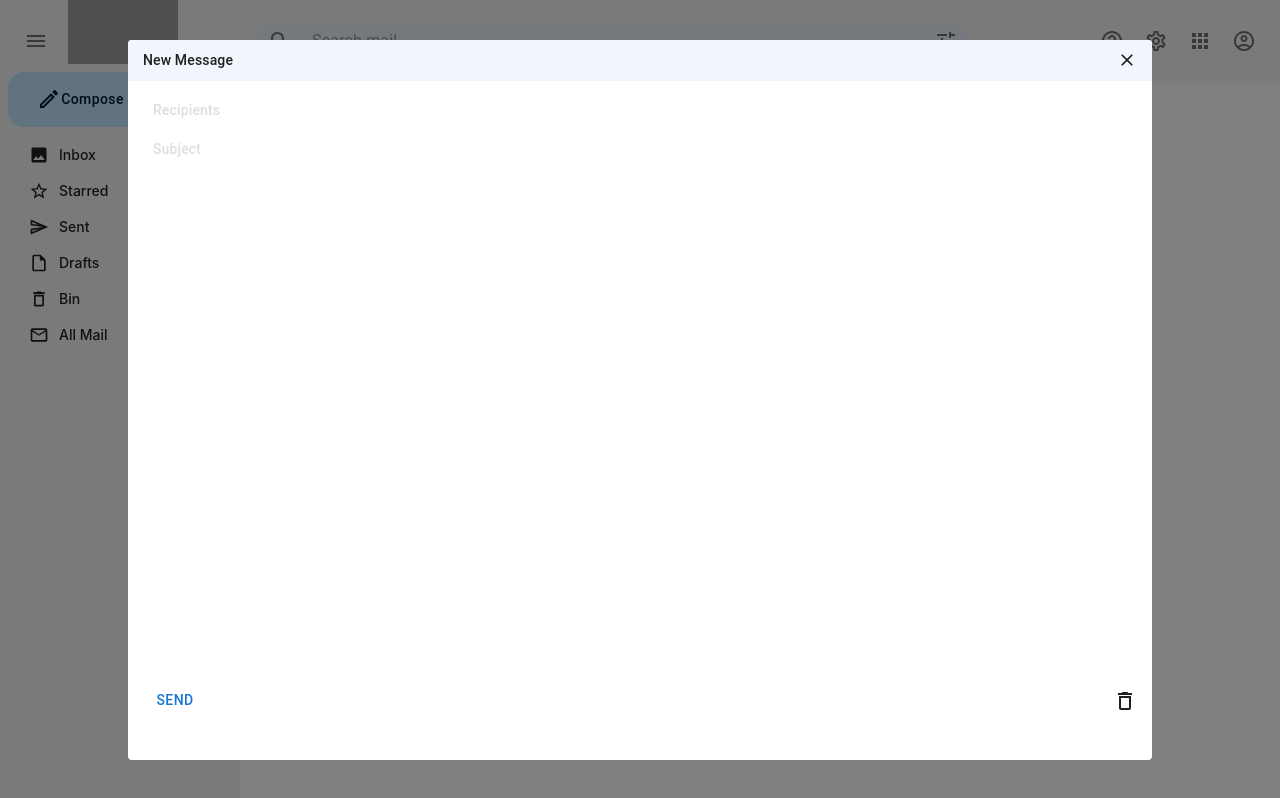
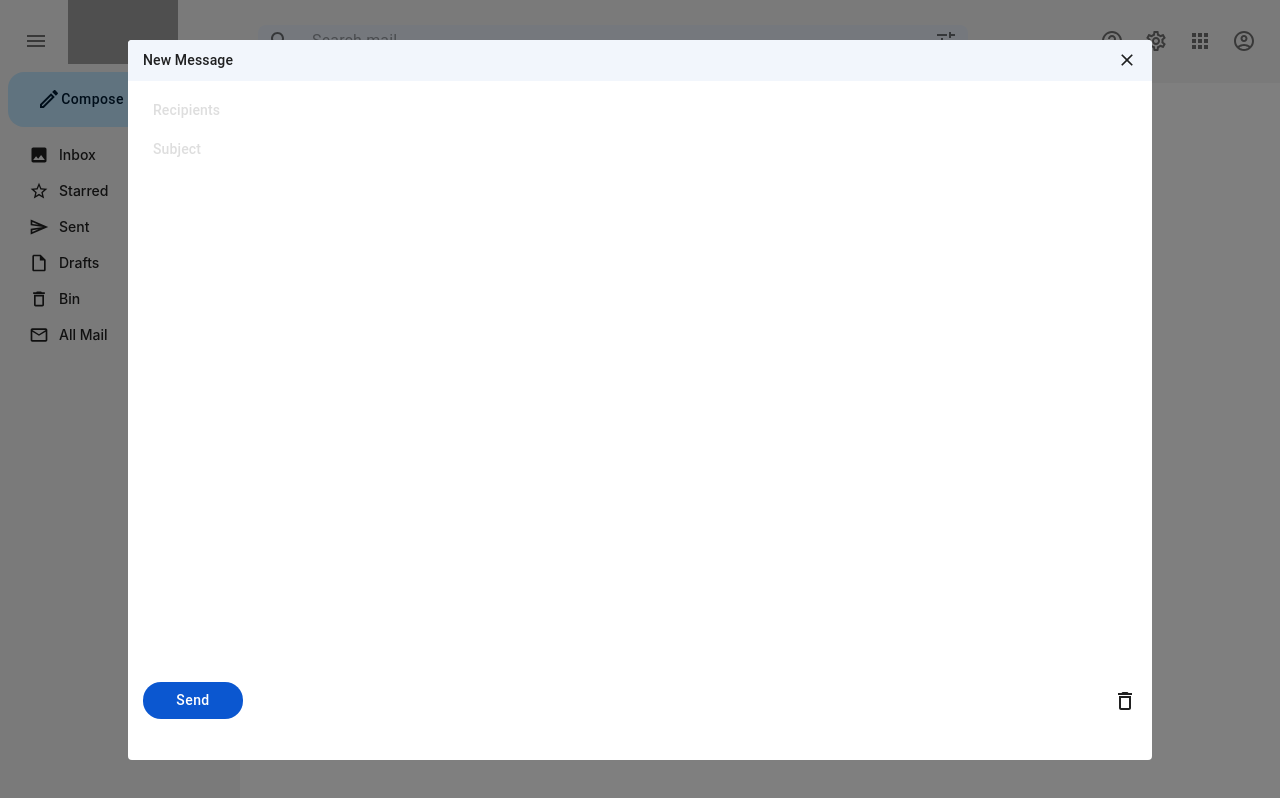
Before and after one commit to Pritam28877/Gmail-clone, a React (Create React App) app in the folder frontend/: page / in a window 1280 px wide. Built offline with nearby package versions, Linux system fonts and the light colour scheme; grey boxes are pictures that could not be loaded.

Commit message:
Update Send button styling in ComposeMail component

```diff
--- a/frontend/src/components/ComposeMail.jsx
+++ b/frontend/src/components/ComposeMail.jsx
@@ -57,6 +57,14 @@ const ComposeMail = () => {
     padding: 10px 15px;
     align-items: center;
   `;
+  const SendButton = styled(Button)`
+    background: #0b57d0;
+    color: #fff;
+    font-weight: 500;
+    text-transform: none;
+    border-radius: 18px;
+    width: 100px;
+  `;
   return (
     <>
       <Dialog open={true} PaperProps={{ sx: dialogStyle }}>
@@ -74,7 +82,7 @@ const ComposeMail = () => {
           sx={{ "& .MuiOutlinedInput-notchedOutline": { border: "none" } }}
         />
         <Footer>
-          <Button>Send</Button>
+          <SendButton>Send</SendButton>
           <DeleteOutline />
         </Footer>
       </Dialog>
```
